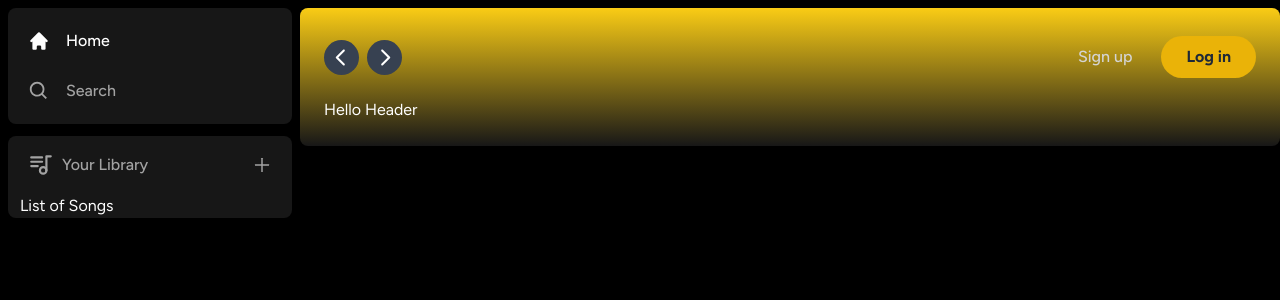
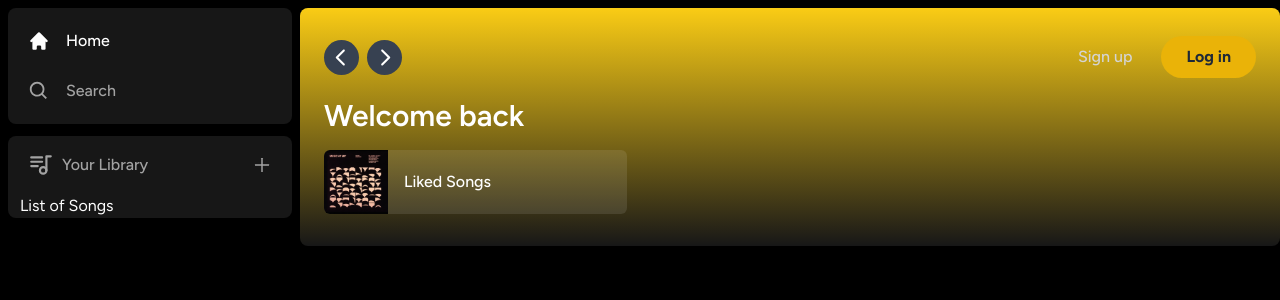
Before and after one commit to emmy-nguyen/vibehive, a Next.js app: page / in a window 1280 px wide. Shown: the top 300 px of the page. Built offline with nearby package versions, Linux system fonts and the light colour scheme.

Commit message:
feat: add like songs tab

```diff
--- /dev/null
+++ b/src/app/components/ListItem.tsx
@@ -0,0 +1,32 @@
+"use client";
+
+import Image from "next/image";
+import { useRouter } from "next/navigation";
+import { FaPlay } from "react-icons/fa";
+
+interface ListItemProps {
+  image: string;
+  name: string;
+  href: string;
+}
+const ListItem: React.FC<ListItemProps> = ({ image, name, href }) => {
+  const router = useRouter();
+  const onClick = () => {
+    // add authentication before push
+    router.push(href);
+  };
+
+  return (
+    <button className="relative group flex items-center rounded-md overflow-hidden gap-x-4 bg-neutral-100/10 hover:bg-neutral-100/20 transition pr-4">
+      <div className="relative min-h-[64px] min-w-[64px]">
+        <Image className="object-cover" fill src={image} alt="Image" />
+      </div>
+      <p className="font-medium truncate py-5">{name}</p>
+      <div className="absolute transition opacity-0 rounded-full flex items-center justify-center bg-yellow-600 p-4 drop-shadow-md right-5 group-hover:opacity-100 hover:scale-110 ">
+        <FaPlay className="text-gray-800" />
+      </div>
+    </button>
+  );
+};
+
+export default ListItem;
--- a/src/app/layout.tsx
+++ b/src/app/layout.tsx
@@ -7,7 +7,7 @@
 
 export const metadata: Metadata = {
   title: "VibeHive",
-  description: "DoReMiFaSol: Where Every Note Tells a Story",
+  description: "MiFaSol",
 };
 
 export default function RootLayout({
--- a/src/app/page.tsx
+++ b/src/app/page.tsx
@@ -1,11 +1,23 @@
 "use client";
 import Image from "next/image";
 import Header from "./components/Header";
+import ListItem from "./components/ListItem";
 
 export default function Home() {
   return (
     <div className="bg-neutral-900 rounded-lg h-full w-full overflow-hidden overflow-y-auto">
-      <Header>Hello Header</Header>
+      <Header>
+        <div className="mb-2">
+          <h1 className="text-white text-3xl font-semibold">Welcome back</h1>
+          <div className="grid grid-cols-2 sm:grid-cols-2 xl:grid-cols-3 2xl:grid-cols-4 gap-3 mt-4">
+            <ListItem
+              image="/images/Poster.jpeg"
+              name="Liked Songs"
+              href="liked"
+            />
+          </div>
+        </div>
+      </Header>
     </div>
   );
 }
```
Also changed, not shown: public/images/Poster.jpeg (added).
